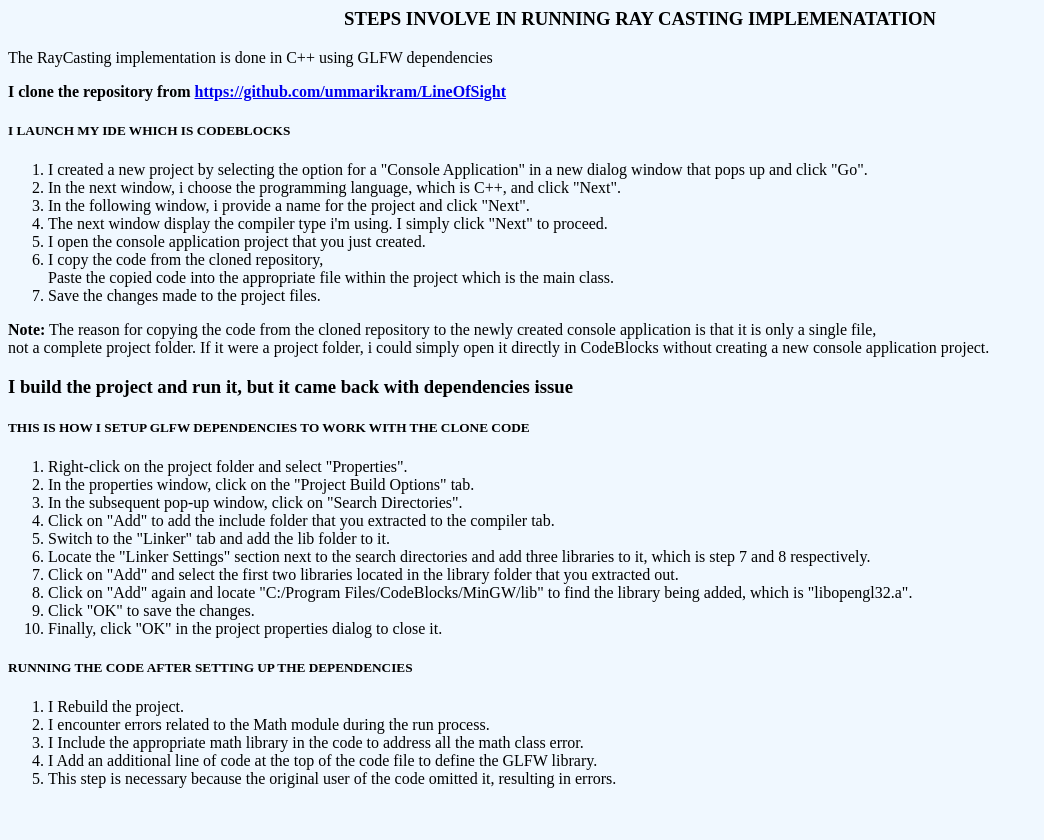
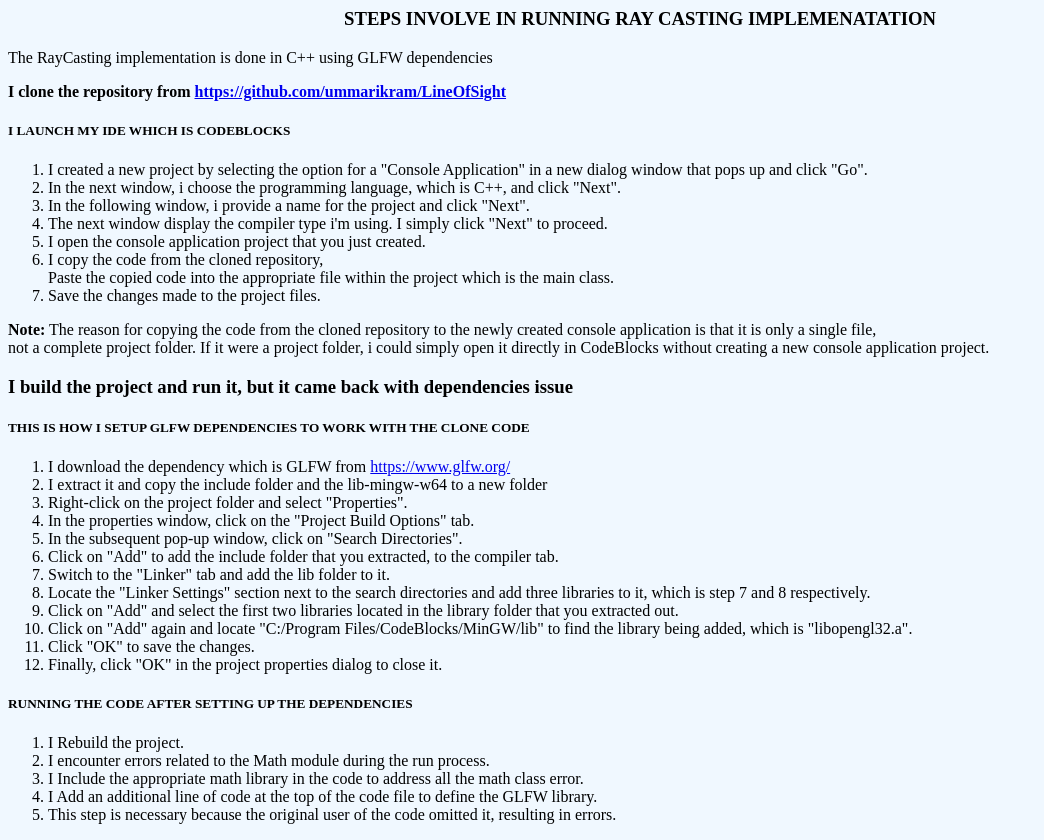
Before and after one commit to brainiac2025/brainiac2025.github.io, a plain HTML site: page index.html in a window 1280 px wide. Shown: the whole page, without its empty margins (0-1044 px from the left). Before the commit the page ends 804 px from the top, so only its background shows below. Drawn offline with Linux system fonts and the light colour scheme.

Commit message:
Update index.html

```diff
--- a/index.html
+++ b/index.html
@@ -28,10 +28,12 @@
 
         <h5>THIS IS HOW I SETUP GLFW DEPENDENCIES TO WORK WITH THE CLONE CODE </h5>
         <ol>
+            <li>I download the dependency which is GLFW from <a href="https://www.glfw.org/"> https://www.glfw.org/ </a> </li>
+            <li> I extract it and copy the include folder and the lib-mingw-w64 to a new folder </li>
             <li>Right-click on the project folder and select "Properties".</li>
             <li>In the properties window, click on the "Project Build Options" tab.</li>
             <li>In the subsequent pop-up window, click on "Search Directories".</li>
-            <li>Click on "Add" to add the include folder that you extracted to the compiler tab.</li>
+            <li>Click on "Add" to add the include folder that you extracted, to the compiler tab.</li>
             <li>Switch to the "Linker" tab and add the lib folder to it.</li>
             <li>Locate the "Linker Settings" section next to the search directories and add three libraries to it, which is step 7 and 8 respectively.</li>
             <li>Click on "Add" and select the first two libraries located in the library folder that you extracted out.</li>
```
